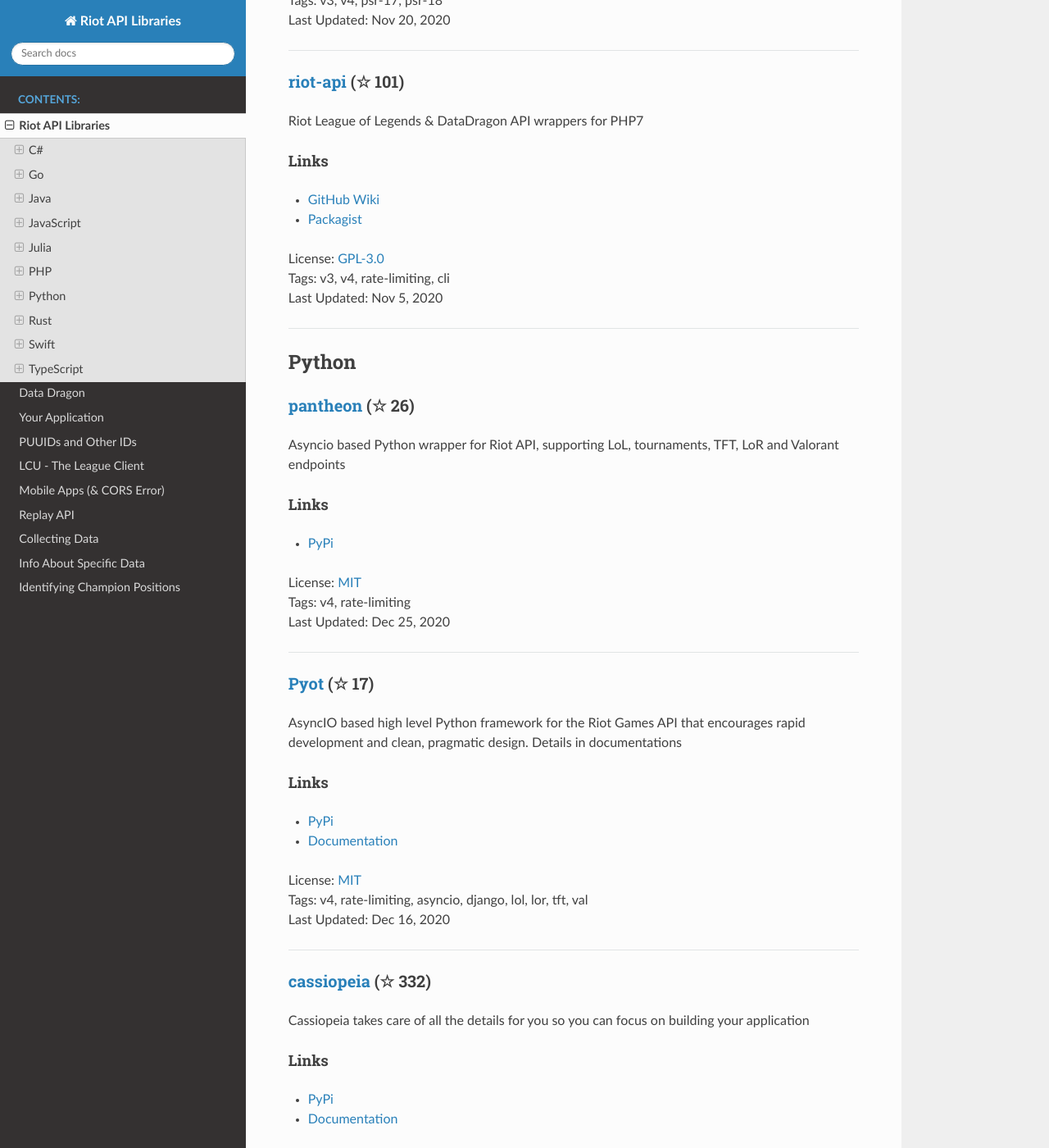
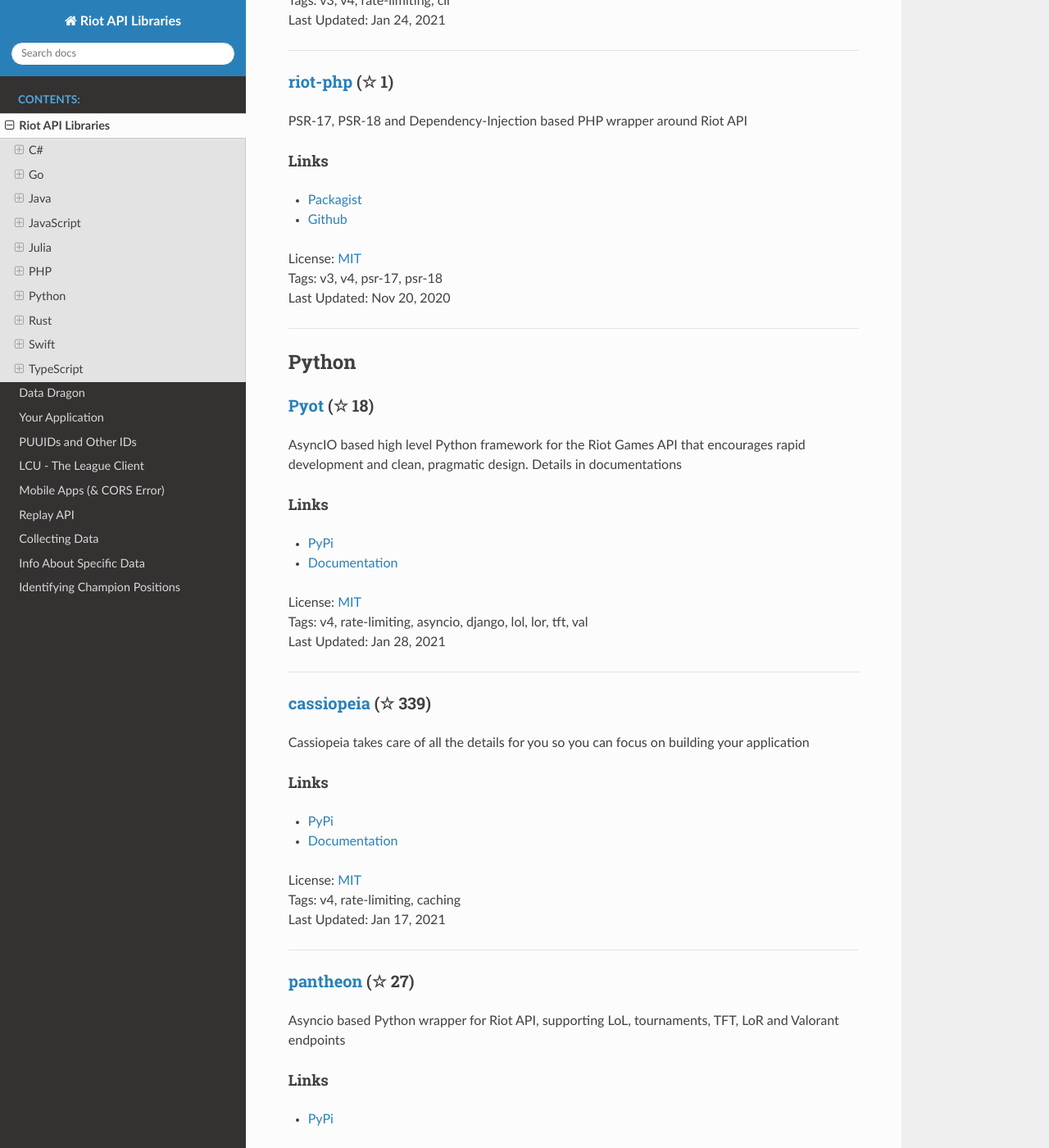
Before and after one commit to WxWatch/riot-api-libraries, a Sphinx documentation site: the page built from docs/libraries.rst, in a window 1280 px wide and 1400 px high, scrolled down 4964 px. Shown: the whole window at 82% size. Built offline with Sphinx 7.4.7 and the Read the Docs theme 2.0.0, drawn with Linux system fonts in a browser that asks for light colours; pages that are not in the unit, such as notebooks, are missing from menus; some of the changed text lies outside the part shown.

Commit message:
Travis update: Jan 2021 (Build 432)
[skip ci]

```diff
--- a/docs/libraries.rst
+++ b/docs/libraries.rst
@@ -4,7 +4,21 @@
 C#
 ------------------------------------------
 
-`Camille <https://github.com/MingweiSamuel/Camille>`_ (☆ 36)
+`RiotSharp <https://github.com/BenFradet/RiotSharp>`_ (☆ 243)
+~~~~~~~~~~~~~~~~~~~~~~~~~~~~~~~~~~~~~~~~~~~~~~~~~~~~~~~~~~~~~~~~~~~~~~~~~~~~~~~~~~~~~~~~~~~~~~~~~~~~
+
+RiotSharp's ASP.NET Core integration. **NOTE: NuGet releases are severely outdated, although library itself is maintained!**
+
+Links
+::::::::::::::::
+
+| License: `MIT <http://choosealicense.com/licenses/mit>`_
+| Tags: v4, rate-limiting, asp-net-core
+| Last Updated: Jan 22, 2021
+
+-----------------
+
+`Camille <https://github.com/MingweiSamuel/Camille>`_ (☆ 38)
 ~~~~~~~~~~~~~~~~~~~~~~~~~~~~~~~~~~~~~~~~~~~~~~~~~~~~~~~~~~~~~~~~~~~~~~~~~~~~~~~~~~~~~~~~~~~~~~~~~~~~
 
 Fully rate limited, automatic retrying, thread-safe. V4 Supported. Automatic nightly releases.
@@ -15,21 +29,7 @@
 - `NuGet <https://www.nuget.org/packages/MingweiSamuel.Camille/>`_
 | License: `NOASSERTION <http://choosealicense.com/licenses/other>`_
 | Tags: v3, v4, rate-limiting
-| Last Updated: Dec 12, 2020
-
------------------
-
-`RiotSharp <https://github.com/BenFradet/RiotSharp>`_ (☆ 238)
-~~~~~~~~~~~~~~~~~~~~~~~~~~~~~~~~~~~~~~~~~~~~~~~~~~~~~~~~~~~~~~~~~~~~~~~~~~~~~~~~~~~~~~~~~~~~~~~~~~~~
-
-RiotSharp's ASP.NET Core integration. **NOTE: NuGet releases are severely outdated, although library itself is maintained!**
-
-Links
-::::::::::::::::
-
-| License: `MIT <http://choosealicense.com/licenses/mit>`_
-| Tags: v4, rate-limiting, asp-net-core
-| Last Updated: Nov 23, 2020
+| Last Updated: Jan 17, 2021
 
 -----------------
 
@@ -55,20 +55,6 @@
 Java
 ------------------------------------------
 
-`R4J <https://github.com/stelar7/R4J>`_ (☆ 35)
-~~~~~~~~~~~~~~~~~~~~~~~~~~~~~~~~~~~~~~~~~~~~~~~~~~~~~~~~~~~~~~~~~~~~~~~~~~~~~~~~~~~~~~~~~~~~~~~~~~~~
-
-A Java library containing the API for every Riot game
-
-Links
-::::::::::::::::
-
-| License: `Apache-2.0 <http://choosealicense.com/licenses/apache-2.0>`_
-| Tags: v4
-| Last Updated: Dec 31, 2020
-
------------------
-
 `orianna <https://github.com/meraki-analytics/orianna>`_ (☆ 130)
 ~~~~~~~~~~~~~~~~~~~~~~~~~~~~~~~~~~~~~~~~~~~~~~~~~~~~~~~~~~~~~~~~~~~~~~~~~~~~~~~~~~~~~~~~~~~~~~~~~~~~
 
@@ -82,14 +68,28 @@
 - `JavaDoc <http://javadoc.io/doc/com.merakianalytics.orianna/orianna>`_
 | License: `MIT <http://choosealicense.com/licenses/mit>`_
 | Tags: v4, rate-limiting, caching
-| Last Updated: Nov 29, 2020
+| Last Updated: Jan 25, 2021
+
+-----------------
+
+`R4J <https://github.com/stelar7/R4J>`_ (☆ 36)
+~~~~~~~~~~~~~~~~~~~~~~~~~~~~~~~~~~~~~~~~~~~~~~~~~~~~~~~~~~~~~~~~~~~~~~~~~~~~~~~~~~~~~~~~~~~~~~~~~~~~
+
+A Java library containing the API for every Riot game
+
+Links
+::::::::::::::::
+
+| License: `Apache-2.0 <http://choosealicense.com/licenses/apache-2.0>`_
+| Tags: v4
+| Last Updated: Jan 2, 2021
 
 -----------------
 
 JavaScript
 ------------------------------------------
 
-`riot-api <https://github.com/fightmegg/riot-api>`_ (☆ 4)
+`riot-api <https://github.com/fightmegg/riot-api>`_ (☆ 8)
 ~~~~~~~~~~~~~~~~~~~~~~~~~~~~~~~~~~~~~~~~~~~~~~~~~~~~~~~~~~~~~~~~~~~~~~~~~~~~~~~~~~~~~~~~~~~~~~~~~~~~
 
 Fully featured Riot API client
@@ -100,7 +100,38 @@
 - `npm <https://www.npmjs.com/package/@fightmegg/riot-api>`_
 | License: `MIT <http://choosealicense.com/licenses/mit>`_
 | Tags: v4, rate-limiting, caching
-| Last Updated: Dec 29, 2020
+| Last Updated: Jan 26, 2021
+
+-----------------
+
+`TeemoJS <https://github.com/MingweiSamuel/TeemoJS>`_ (☆ 28)
+~~~~~~~~~~~~~~~~~~~~~~~~~~~~~~~~~~~~~~~~~~~~~~~~~~~~~~~~~~~~~~~~~~~~~~~~~~~~~~~~~~~~~~~~~~~~~~~~~~~~
+
+Fast & tiny, automatic retries & smart rate limiting, V4 & champion.gg support, all in 300 lines.
+
+Links
+::::::::::::::::
+
+- `npm <https://www.npmjs.com/package/teemojs>`_
+| License: `LGPL-3.0 <http://choosealicense.com/licenses/lgpl-3.0>`_
+| Tags: v3, v4, rate-limiting
+| Last Updated: Jan 17, 2021
+
+-----------------
+
+`MundoScript <https://github.com/LionelBergen/MundoScript>`_ (☆ 21)
+~~~~~~~~~~~~~~~~~~~~~~~~~~~~~~~~~~~~~~~~~~~~~~~~~~~~~~~~~~~~~~~~~~~~~~~~~~~~~~~~~~~~~~~~~~~~~~~~~~~~
+
+Node.js League/LoL/League Of Legends API wrapper, Focus is to be easy to use
+
+Links
+::::::::::::::::
+
+- `npm <https://www.npmjs.com/package/leagueapiwrapper>`_
+- `Documentation <https://github.com/LionelBergen/MundoScript>`_
+| License: None
+| Tags: v4
+| Last Updated: Jan 6, 2021
 
 -----------------
 
@@ -121,23 +152,7 @@
 
 -----------------
 
-`MundoScript <https://github.com/LionelBergen/MundoScript>`_ (☆ 21)
-~~~~~~~~~~~~~~~~~~~~~~~~~~~~~~~~~~~~~~~~~~~~~~~~~~~~~~~~~~~~~~~~~~~~~~~~~~~~~~~~~~~~~~~~~~~~~~~~~~~~
-
-Node.js League/LoL/League Of Legends API wrapper, Focus is to be easy to use
-
-Links
-::::::::::::::::
-
-- `npm <https://www.npmjs.com/package/leagueapiwrapper>`_
-- `Documentation <https://github.com/LionelBergen/MundoScript>`_
-| License: None
-| Tags: v4
-| Last Updated: Dec 23, 2020
-
------------------
-
-`kayn <https://github.com/cnguy/kayn>`_ (☆ 122)
+`kayn <https://github.com/cnguy/kayn>`_ (☆ 123)
 ~~~~~~~~~~~~~~~~~~~~~~~~~~~~~~~~~~~~~~~~~~~~~~~~~~~~~~~~~~~~~~~~~~~~~~~~~~~~~~~~~~~~~~~~~~~~~~~~~~~~
 
 superagent-inspired Node.js lib (w/ **some** TypeScript support) for accessing Riot's League of Legend's API (discord: cnguy#3614)
@@ -168,22 +183,7 @@
 
 -----------------
 
-`TeemoJS <https://github.com/MingweiSamuel/TeemoJS>`_ (☆ 28)
-~~~~~~~~~~~~~~~~~~~~~~~~~~~~~~~~~~~~~~~~~~~~~~~~~~~~~~~~~~~~~~~~~~~~~~~~~~~~~~~~~~~~~~~~~~~~~~~~~~~~
-
-Fast & tiny, automatic retries & smart rate limiting, V4 & champion.gg support, all in 300 lines.
-
-Links
-::::::::::::::::
-
-- `npm <https://www.npmjs.com/package/teemojs>`_
-| License: `LGPL-3.0 <http://choosealicense.com/licenses/lgpl-3.0>`_
-| Tags: v3, v4, rate-limiting
-| Last Updated: Sep 17, 2020
-
------------------
-
-`LeagueJS <https://github.com/Colorfulstan/LeagueJS>`_ (☆ 70)
+`LeagueJS <https://github.com/Colorfulstan/LeagueJS>`_ (☆ 72)
 ~~~~~~~~~~~~~~~~~~~~~~~~~~~~~~~~~~~~~~~~~~~~~~~~~~~~~~~~~~~~~~~~~~~~~~~~~~~~~~~~~~~~~~~~~~~~~~~~~~~~
 
 A Javascript Wrapper for the League of Legends API
@@ -219,6 +219,22 @@
 PHP
 ------------------------------------------
 
+`riot-api <https://github.com/dolejska-daniel/riot-api>`_ (☆ 102)
+~~~~~~~~~~~~~~~~~~~~~~~~~~~~~~~~~~~~~~~~~~~~~~~~~~~~~~~~~~~~~~~~~~~~~~~~~~~~~~~~~~~~~~~~~~~~~~~~~~~~
+
+Riot League of Legends & DataDragon API wrappers for PHP7
+
+Links
+::::::::::::::::
+
+- `GitHub Wiki <https://github.com/dolejska-daniel/riot-api/wiki>`_
+- `Packagist <https://packagist.org/packages/dolejska-daniel/riot-api>`_
+| License: `GPL-3.0 <http://choosealicense.com/licenses/gpl-3.0>`_
+| Tags: v3, v4, rate-limiting, cli
+| Last Updated: Jan 24, 2021
+
+-----------------
+
 `riot-php <https://github.com/simivar/riot-php>`_ (☆ 1)
 ~~~~~~~~~~~~~~~~~~~~~~~~~~~~~~~~~~~~~~~~~~~~~~~~~~~~~~~~~~~~~~~~~~~~~~~~~~~~~~~~~~~~~~~~~~~~~~~~~~~~
 
@@ -235,26 +251,42 @@
 
 -----------------
 
-`riot-api <https://github.com/dolejska-daniel/riot-api>`_ (☆ 101)
+Python
+------------------------------------------
+
+`Pyot <https://github.com/paaksing/Pyot>`_ (☆ 18)
 ~~~~~~~~~~~~~~~~~~~~~~~~~~~~~~~~~~~~~~~~~~~~~~~~~~~~~~~~~~~~~~~~~~~~~~~~~~~~~~~~~~~~~~~~~~~~~~~~~~~~
 
-Riot League of Legends & DataDragon API wrappers for PHP7
+AsyncIO based high level Python framework for the Riot Games API that encourages rapid development and clean, pragmatic design. Details in documentations
 
 Links
 ::::::::::::::::
 
-- `GitHub Wiki <https://github.com/dolejska-daniel/riot-api/wiki>`_
-- `Packagist <https://packagist.org/packages/dolejska-daniel/riot-api>`_
-| License: `GPL-3.0 <http://choosealicense.com/licenses/gpl-3.0>`_
-| Tags: v3, v4, rate-limiting, cli
-| Last Updated: Nov 5, 2020
+- `PyPi <https://pypi.org/project/pyot/>`_
+- `Documentation <https://paaksing.github.io/Pyot/>`_
+| License: `MIT <http://choosealicense.com/licenses/mit>`_
+| Tags: v4, rate-limiting, asyncio, django, lol, lor, tft, val
+| Last Updated: Jan 28, 2021
 
 -----------------
 
-Python
-------------------------------------------
+`cassiopeia <https://github.com/meraki-analytics/cassiopeia>`_ (☆ 339)
+~~~~~~~~~~~~~~~~~~~~~~~~~~~~~~~~~~~~~~~~~~~~~~~~~~~~~~~~~~~~~~~~~~~~~~~~~~~~~~~~~~~~~~~~~~~~~~~~~~~~
 
-`pantheon <https://github.com/Canisback/pantheon>`_ (☆ 26)
+Cassiopeia takes care of all the details for you so you can focus on building your application
+
+Links
+::::::::::::::::
+
+- `PyPi <https://pypi.org/project/cassiopeia/>`_
+- `Documentation <http://cassiopeia.readthedocs.org/en/latest/>`_
+| License: `MIT <http://choosealicense.com/licenses/mit>`_
+| Tags: v4, rate-limiting, caching
+| Last Updated: Jan 17, 2021
+
+-----------------
+
+`pantheon <https://github.com/Canisback/pantheon>`_ (☆ 27)
 ~~~~~~~~~~~~~~~~~~~~~~~~~~~~~~~~~~~~~~~~~~~~~~~~~~~~~~~~~~~~~~~~~~~~~~~~~~~~~~~~~~~~~~~~~~~~~~~~~~~~
 
 Asyncio based Python wrapper for Riot API, supporting LoL, tournaments, TFT, LoR and Valorant endpoints
@@ -269,39 +301,7 @@
 
 -----------------
 
-`Pyot <https://github.com/paaksing/Pyot>`_ (☆ 17)
-~~~~~~~~~~~~~~~~~~~~~~~~~~~~~~~~~~~~~~~~~~~~~~~~~~~~~~~~~~~~~~~~~~~~~~~~~~~~~~~~~~~~~~~~~~~~~~~~~~~~
-
-AsyncIO based high level Python framework for the Riot Games API that encourages rapid development and clean, pragmatic design. Details in documentations
-
-Links
-::::::::::::::::
-
-- `PyPi <https://pypi.org/project/pyot/>`_
-- `Documentation <https://paaksing.github.io/Pyot/>`_
-| License: `MIT <http://choosealicense.com/licenses/mit>`_
-| Tags: v4, rate-limiting, asyncio, django, lol, lor, tft, val
-| Last Updated: Dec 16, 2020
-
------------------
-
-`cassiopeia <https://github.com/meraki-analytics/cassiopeia>`_ (☆ 332)
-~~~~~~~~~~~~~~~~~~~~~~~~~~~~~~~~~~~~~~~~~~~~~~~~~~~~~~~~~~~~~~~~~~~~~~~~~~~~~~~~~~~~~~~~~~~~~~~~~~~~
-
-Cassiopeia takes care of all the details for you so you can focus on building your application
-
-Links
-::::::::::::::::
-
-- `PyPi <https://pypi.org/project/cassiopeia/>`_
-- `Documentation <http://cassiopeia.readthedocs.org/en/latest/>`_
-| License: `MIT <http://choosealicense.com/licenses/mit>`_
-| Tags: v4, rate-limiting, caching
-| Last Updated: Dec 12, 2020
-
------------------
-
-`Riot-Watcher <https://github.com/pseudonym117/Riot-Watcher>`_ (☆ 348)
+`Riot-Watcher <https://github.com/pseudonym117/Riot-Watcher>`_ (☆ 352)
 ~~~~~~~~~~~~~~~~~~~~~~~~~~~~~~~~~~~~~~~~~~~~~~~~~~~~~~~~~~~~~~~~~~~~~~~~~~~~~~~~~~~~~~~~~~~~~~~~~~~~
 
 Python wrapper for the Riot Games API for League of Legends
@@ -332,14 +332,29 @@
 - `Crates.io <https://crates.io/crates/riven>`_
 | License: `MIT <http://choosealicense.com/licenses/mit>`_
 | Tags: v3, v4, rate-limiting, tft
-| Last Updated: Dec 11, 2020
+| Last Updated: Jan 16, 2021
+
+-----------------
+
+`ZedScript <https://github.com/LionelBergen/ZedScript>`_ (☆ 2)
+~~~~~~~~~~~~~~~~~~~~~~~~~~~~~~~~~~~~~~~~~~~~~~~~~~~~~~~~~~~~~~~~~~~~~~~~~~~~~~~~~~~~~~~~~~~~~~~~~~~~
+
+Easy to use, simple, basic, tested Riot API wrapper written in Rust
+
+Links
+::::::::::::::::
+
+- `Crates.io <https://crates.io/crates/zed_script>`_
+| License: None
+| Tags: v4, tft
+| Last Updated: Dec 24, 2020
 
 -----------------
 
 Swift
 ------------------------------------------
 
-`LeagueAPI <https://github.com/Kelmatou/LeagueAPI>`_ (☆ 27)
+`LeagueAPI <https://github.com/Kelmatou/LeagueAPI>`_ (☆ 28)
 ~~~~~~~~~~~~~~~~~~~~~~~~~~~~~~~~~~~~~~~~~~~~~~~~~~~~~~~~~~~~~~~~~~~~~~~~~~~~~~~~~~~~~~~~~~~~~~~~~~~~
 
 Framework providing all League of Legends data, with cache, rate-limit handling with auto retry system. Compatible with Carthage and Cocoapod.
@@ -351,7 +366,7 @@
 - `Documentation <https://github.com/Kelmatou/LeagueAPI/wiki>`_
 | License: `MIT <http://choosealicense.com/licenses/mit>`_
 | Tags: v4, rate-limiting
-| Last Updated: Sep 28, 2020
+| Last Updated: Jan 23, 2021
 
 -----------------
 
```
